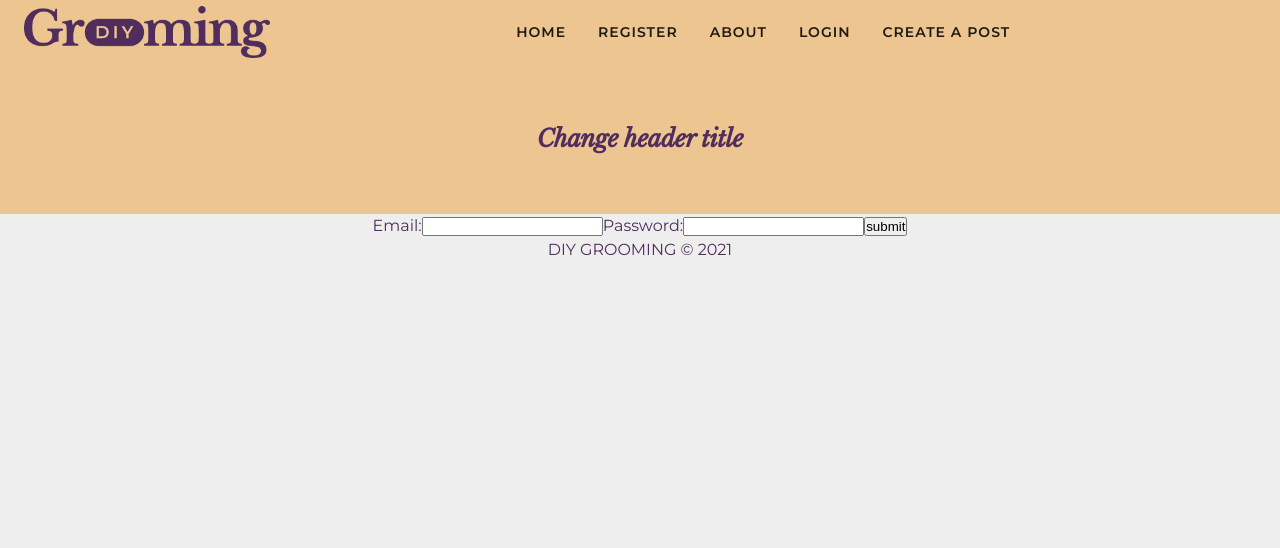
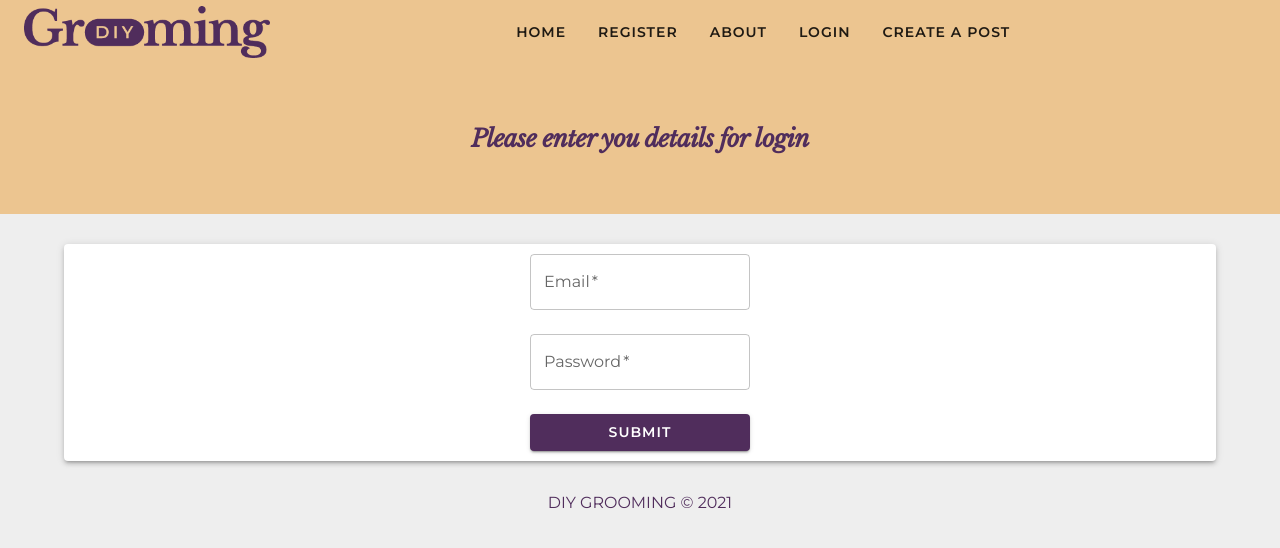
Before and after one commit to winny1212/client-frontend, a React (Create React App) app: page /login in a window 1280 px wide. Shown: the top 548 px of the page. Built offline with nearby package versions, Linux system fonts and the light colour scheme.

Commit message:
refactor login page

```diff
--- a/src/components/Users/Login/Login.js
+++ b/src/components/Users/Login/Login.js
@@ -1,21 +1,81 @@
-import React from 'react';
+import React, { useState } from 'react';
 import Header from '../../../components/layout/Header';
+import {
+  Container,
+  Paper,
+  FormControl,
+  TextField,
+  Button,
+} from '@mui/material';
+
+const initialState = {
+  email: '',
+  password: '',
+};
 
 export const validateInput = (str = '') => str.includes('@');
 
 export default function Login() {
+  const [data, setData] = useState(initialState);
+
+  const handleChange = (e) => {
+    const { name, value } = e.target.value;
+    setData((prev) => {
+      return {
+        ...prev,
+        [name]: value,
+      };
+    });
+  };
+
+  const handleSubmit = (e) => {
+    e.preventDefault();
+  };
+
   return (
     <>
-      <Header />
-      <form>
-        <label htmlFor="email">Email:</label>
-        <input type="text" id="email" name="email" />
-
-        <label htmlFor="password">Password:</label>
-        <input type="password" name="password" />
-
-        <button type="submit">submit</button>
-      </form>
+      <Header title="Please enter you details for login" />
+      <Container component="main" style={{ marginTop: 30, marginBottom: 30 }}>
+        <Paper
+          style={{
+            padding: '10px 30px',
+            display: 'flex',
+            flexDirection: 'column',
+            alignItems: 'center',
+          }}
+          elevation={3}
+        >
+          <form onSubmit={handleSubmit}>
+            <FormControl>
+              {/* Email */}
+              <TextField
+                id="outlined-basic"
+                label="Email"
+                variant="outlined"
+                fullWidth
+                required
+                onChange={handleChange}
+                type="text"
+              />
+              <br />
+              {/* Password */}
+              <TextField
+                id="outlined-basic"
+                label="Password"
+                variant="outlined"
+                fullWidth
+                required
+                onChange={handleChange}
+                type="password"
+              />
+              <br />
+              <Button type="submit" variant="contained">
+                Submit
+              </Button>
+            </FormControl>
+          </form>
+        </Paper>
+      </Container>
     </>
   );
 }
```
